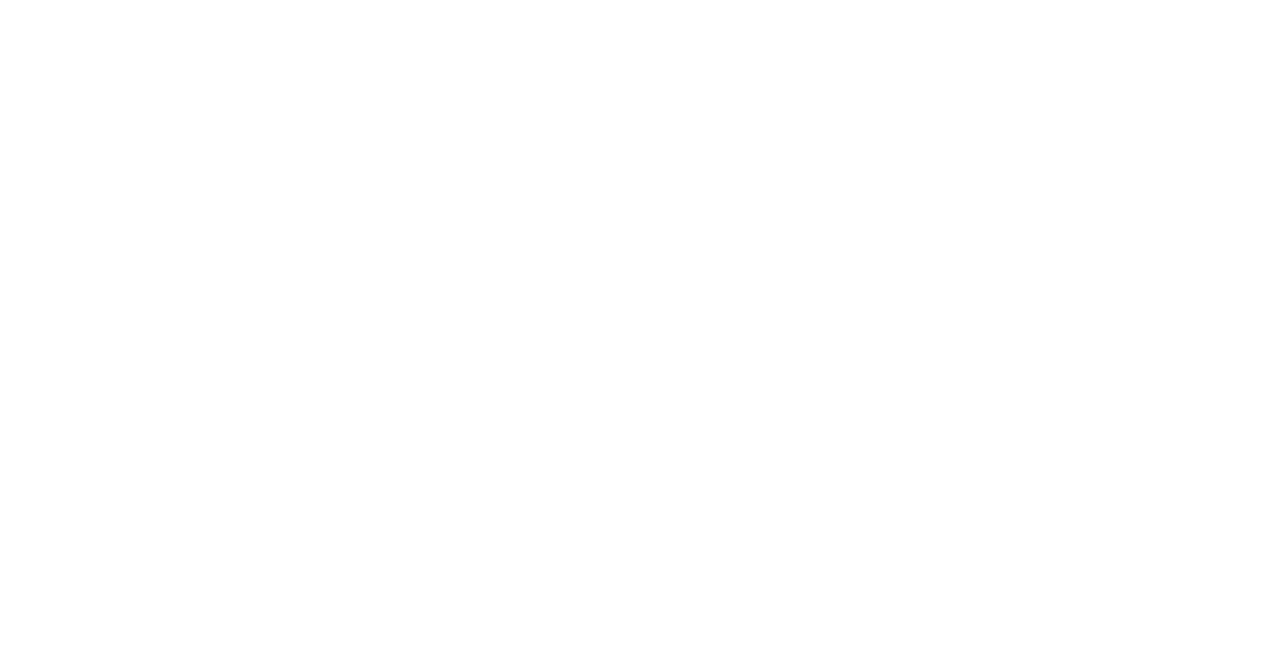
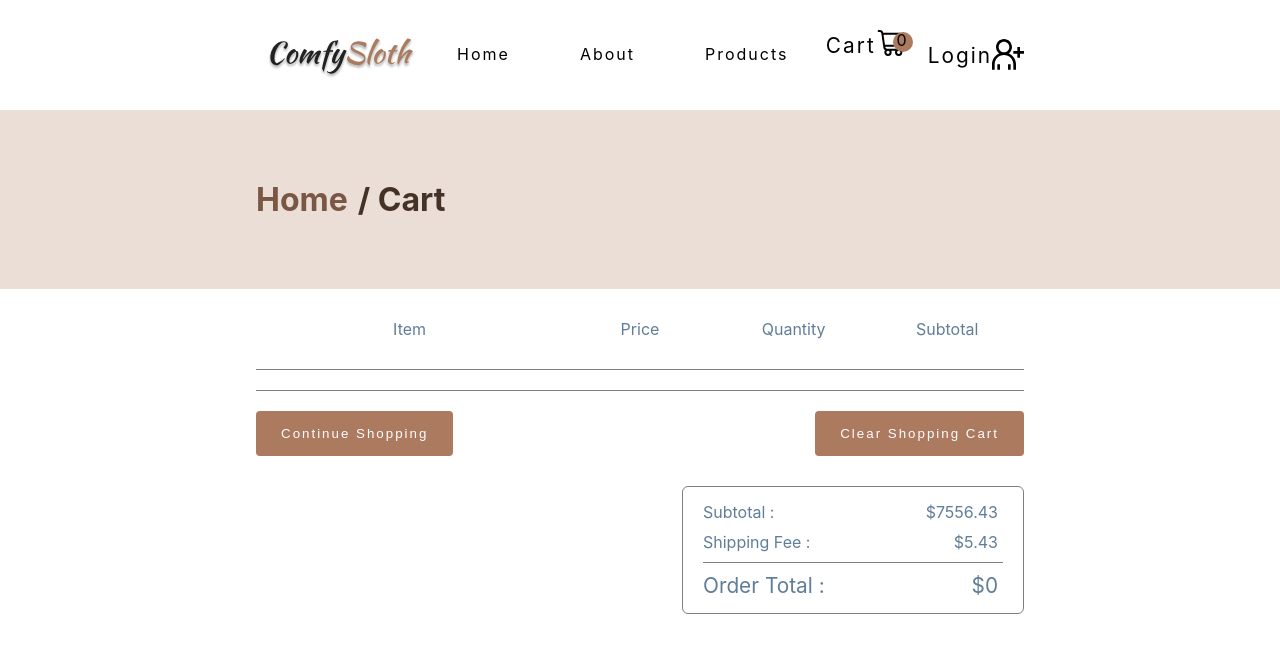
Before and after one commit to Dawidee4/furnitureShop, a React (Create React App) app in the folder frontend/: page /cart in a window 1280 px wide. Before the commit this address had no page. Shown: the top 652 px of the page. Built offline with nearby package versions, Linux system fonts and the light colour scheme.

Commit message:
cart function added

```diff
--- a/frontend/package.json
+++ b/frontend/package.json
@@ -11,6 +11,7 @@
     "react-dom": "^18.2.0",
     "react-router-dom": "^6.8.2",
     "react-scripts": "5.0.1",
+    "start": "^5.1.0",
     "web-vitals": "^2.1.4"
   },
   "scripts": {
--- a/frontend/src/App.js
+++ b/frontend/src/App.js
@@ -7,20 +7,25 @@
 import { useState,useEffect } from 'react'
 import axios from 'axios'
 import ProductPage from './ProductPage'
+import {CartContext} from './CartContext.js';
+import Cart from './Cart'
+
+
 function App() {
 
 
-
-
-
+  const [cartData, setCartData] = useState([])
   return (
     <div className="App">
+      <CartContext.Provider value={{cartData, setCartData}}>
       <Routes>
         <Route index element={<Home/>}/>
         <Route path='/about' element={<About />}/>
         <Route path='/products' element={<Products />}/>
         <Route path='/products/:title' element={<ProductPage/>}/>
+        <Route path='/cart' element={<Cart/>}/>
       </Routes>
+      </CartContext.Provider>
     </div>
   );
 }
--- /dev/null
+++ b/frontend/src/Cart.css
@@ -0,0 +1,59 @@
+.cart-header{
+    display: grid;
+    grid-template-columns: 2fr 1fr 1fr 1fr;
+    text-align: center;
+    width:100%;
+}
+.cart-header>span{
+    margin:30px 0px;
+}
+
+.cart-products:first-child{
+
+}
+
+.cart-product{
+    display: grid;
+    grid-template-columns: 2fr 1fr 1fr 1fr;
+    text-align: center;
+    align-items: center;
+    margin-bottom:20px;
+}
+.cart-product img{
+    width:60%;
+    margin:auto;
+    object-fit: cover;
+}
+
+.cart-products{
+    width:100%;
+    border-top:1px solid gray;
+    border-bottom:1px solid gray;
+    margin-bottom: 20px;
+    padding-top:20px;
+}
+
+.cart-buttons{
+    display: flex;
+    justify-content: space-between;
+}
+.cart-order{
+    padding: 5px 20px;
+    margin-top:30px;
+    margin-left:auto;
+    width:300px;
+    border:1px solid gray;
+    border-radius: 6px;
+}
+.cart-order>.inline{
+    display: flex;
+    justify-content: space-between;
+    margin:10px 0px;
+}
+.border-top{
+    border-top:1px solid gray;
+    padding-top: 10px;
+}
+.border-top>span{
+    font-size:1.3rem;
+}
--- /dev/null
+++ b/frontend/src/Cart.js
@@ -0,0 +1,72 @@
+import { useState, useEffect, useContext } from "react";
+import Breadcrumbs from "./Breadcrumbs";
+import Navbar from "./Navbar";
+import { CartContext } from "./CartContext";
+import './Cart.css'
+export default function Cart(){
+
+    const {cartData} = useContext(CartContext)
+
+    const [products, setProducts] = useState([
+        cartData.map(element=>{
+            return <div className="cart-product" key={element.key}>
+                <img src={element.image}/>
+                <span>{element.price}</span>
+                <span>{element.counter}</span>
+                <span>${element.counter*element.price}</span>
+                </div>
+        })
+    ])
+
+    const [totalPrice, setTotalPrice] = useState()
+
+    function handleSetTotalPrice(){
+        let price=0
+        price=parseInt(price)
+
+        price+=cartData.map(element=>parseInt(element.price*element.counter))
+        console.log(price)
+        // console.log(products)
+        setTotalPrice(()=>price)
+    }
+
+    useEffect(()=>{
+        handleSetTotalPrice()
+    },[products])
+
+    useEffect(()=>{
+        // console.log(totalPrice)
+    },[totalPrice])
+    return(
+        <div className="cart">
+            <Navbar/>
+            <Breadcrumbs page="Cart"/>
+            <div className="wrapper">
+                <div className="cart-header">
+                    <span>Item</span>
+                    <span>Price</span>
+                    <span>Quantity</span>
+                    <span>Subtotal</span>
+                </div>
+                <div className="cart-products">
+                    {products}
+                </div>
+                <div className="cart-buttons">
+                    <input type="button" value="Continue Shopping"/>
+                    <input type="button" value="Clear Shopping Cart"/>
+                </div>
+                <div className="cart-order">
+                    <div className="inline">
+                        <span>Subtotal :</span><span>$7556.43</span>
+                    </div>
+                    <div className="inline">
+                        <span>Shipping Fee :</span><span>$5.43</span>
+                    </div>
+                    <div className="inline border-top">
+                        <span>Order Total :</span><span>${totalPrice}</span>
+                    </div>
+                </div>
+            </div>
+        </div>
+    )
+}
--- /dev/null
+++ b/frontend/src/CartContext.js
@@ -0,0 +1,3 @@
+import { createContext } from "react";
+
+export const CartContext = createContext({});
--- a/frontend/src/Navbar.js
+++ b/frontend/src/Navbar.js
@@ -1,6 +1,12 @@
 import './Navbar.css'
 import {Link} from 'react-router-dom'
+import { CartContext } from './CartContext'
+import { useContext } from 'react'
 export default function Navbar(){
+
+
+    const counter=useContext(CartContext).cartData.length
+
     return(
         <nav>
             <img src="http://127.0.0.1:3000/images/site-logo.svg" alt=""/>
@@ -22,17 +28,19 @@
                 </Link>
             </div>
             <div className='nav-functions'>
+                <Link to='/cart'>
                 <div className='nav-function'>
                     Cart
                     <div>
                         <img src="http://127.0.0.1:3000/images/cart.svg"/>
                         <div className='cart-icon'>
                             <div className='cart-counter'>
-                                0
+                                {counter}
                             </div>
                         </div>
                     </div>
                 </div>
+                </Link>
                 <div className='nav-function'>
                     Login<img src="http://127.0.0.1:3000/images/login.svg"/>
                 </div>
--- a/frontend/src/Product.js
+++ b/frontend/src/Product.js
@@ -8,7 +8,7 @@
                 <div className="image-layer"/>
                 <Link to={"/products/"+props.title}>
                 <div className="link-icon">
-                    <img src="./images/magnifier.svg" alt/>
+                    <img src="./images/magnifier.svg" alt=""/>
                 </div>
                 <img src={'http://127.0.0.1:3000'+props.img}/>
                 </Link>
--- a/frontend/src/ProductPage.js
+++ b/frontend/src/ProductPage.js
@@ -2,9 +2,10 @@
 import BreadCrumbs from './Breadcrumbs.js'
 import './ProductPage.css'
 import { useParams } from 'react-router-dom'
-import { useEffect,useState } from 'react'
+import { useContext, useEffect,useState } from 'react'
 import axios from 'axios'
 import {Link} from 'react-router-dom'
+import { CartContext } from './CartContext.js'
 
 export default function ProductPage(props){
     let title = useParams().title
@@ -31,6 +32,22 @@
             if(counter+number>0 && counter+number<11) setCounter(prev=>prev+number)
         }
 
+        const {cartData,setCartData} = useContext(CartContext)
+
+        function addToCart(){
+        setCartData(()=>[
+            ...cartData,{
+                image:data.image,
+                title:data.title,
+                price:data.price,
+                counter:counter,
+                key:data._id
+            }
+        ])
+        }
+        useEffect(()=>{
+            console.log(cartData)
+        },[cartData])
     return(
         <div className='product-page'>
             <Navbar/>
@@ -63,7 +80,7 @@
                         <span>{counter}</span>
                         <img src="http://127.0.0.1:3000/images/minus.svg" alt="" onClick={()=>handleCounter(-1)}/>
                         </div>
-                        <input type="button" value="ADD TO CART"/>
+                        <input type="button" value="ADD TO CART" onClick={addToCart}/>
                     </div>
                 </div>
             </div>
```
Also changed, not shown: 1 other file (tests, documents, lock files or other folders).
